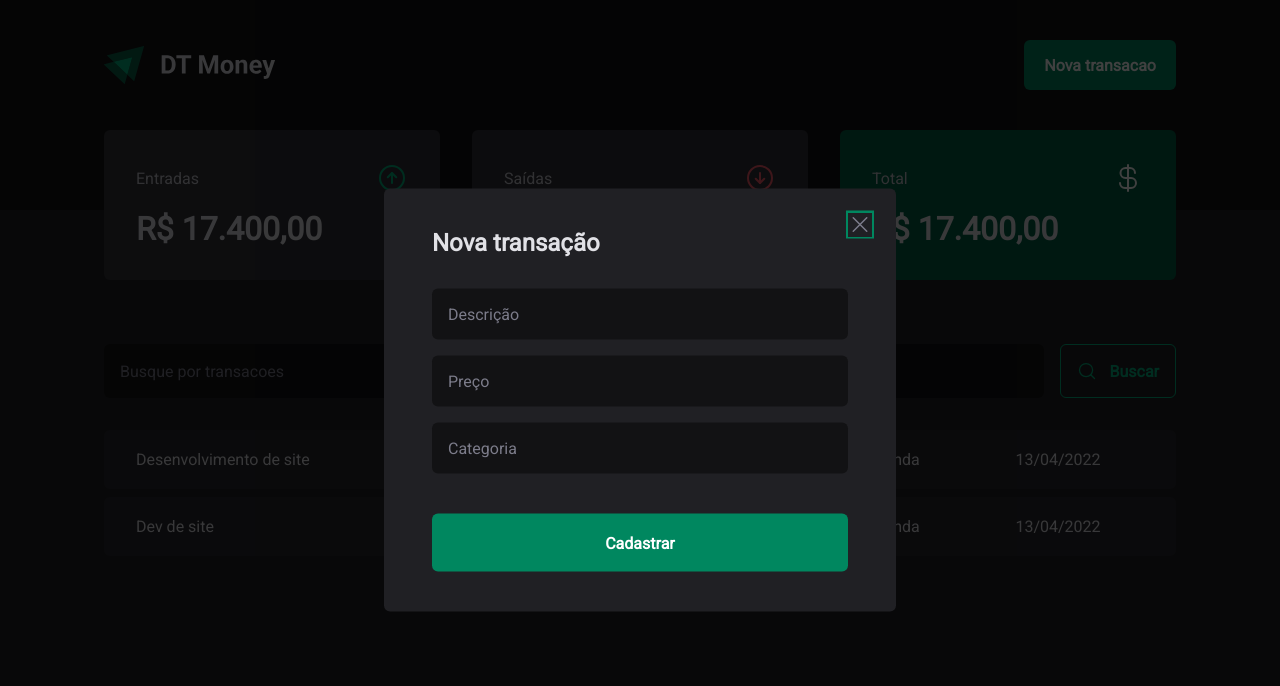
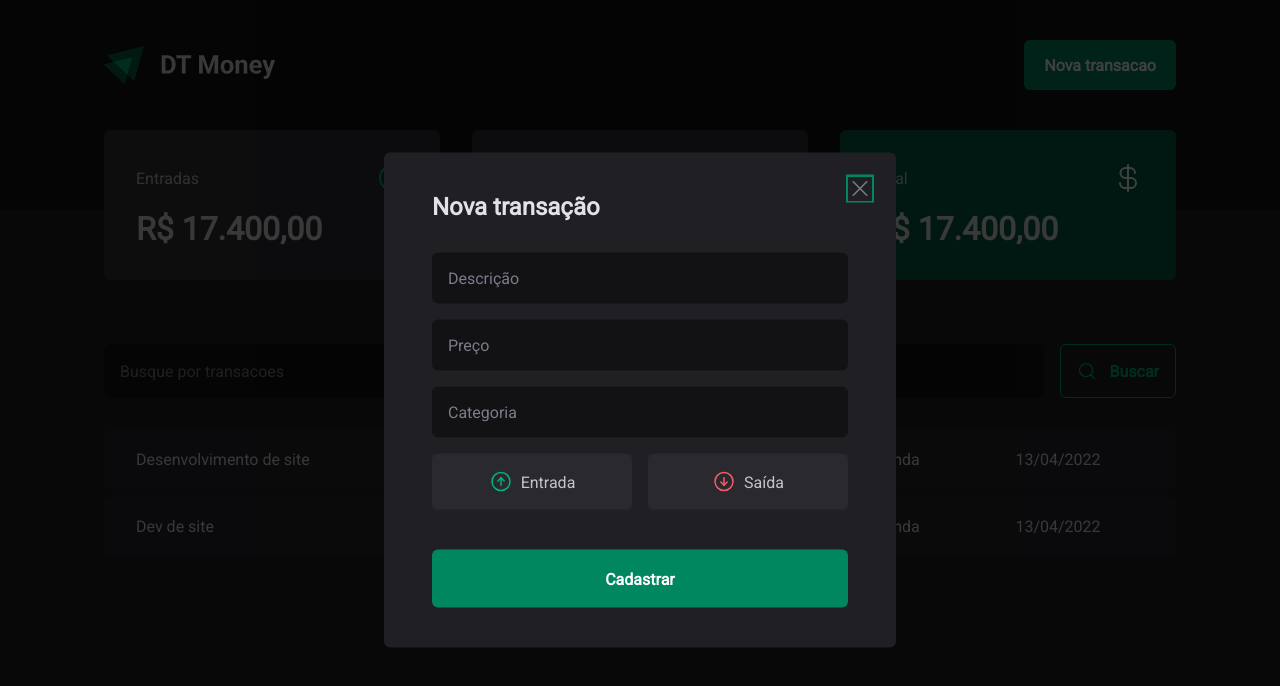
Before and after one commit to Carlos-Castro11/DT-Money, a React (Vite) app: page / in a window 1280 px wide. Both pictures are taken after a click on the button "Nova transacao". Shown: the top 686 px of the page. Built offline with nearby package versions, Linux system fonts and the light colour scheme.

Commit message:
Add modal buttons styles

```diff
--- a/package.json
+++ b/package.json
@@ -11,6 +11,7 @@
   },
   "dependencies": {
     "@radix-ui/react-dialog": "^1.0.5",
+    "@radix-ui/react-radio-group": "^1.1.3",
     "phosphor-react": "^1.4.1",
     "react": "^18.2.0",
     "react-dom": "^18.2.0",
--- a/src/components/NewTransactionModal/index.tsx
+++ b/src/components/NewTransactionModal/index.tsx
@@ -1,4 +1,4 @@
-import { X } from 'phosphor-react';
+import { ArrowCircleDown, ArrowCircleUp, X } from 'phosphor-react';
 import * as S from './styles';
 import * as Dialog from '@radix-ui/react-dialog';
 
@@ -17,6 +17,17 @@
           <input type='number' placeholder='Preço' required />
           <input type='text' placeholder='Categoria' required />
 
+          <S.TransactionType>
+            <S.TransactionTypeButton variant='income' value='income'>
+              <ArrowCircleUp size={24} />
+              Entrada
+            </S.TransactionTypeButton>
+            <S.TransactionTypeButton variant='outcome' value='outcome'>
+              <ArrowCircleDown size={24} />
+              Saída
+            </S.TransactionTypeButton>
+          </S.TransactionType>
+
           <button type='submit'>Cadastrar</button>
         </form>
       </S.Content>
--- a/src/components/NewTransactionModal/styles.ts
+++ b/src/components/NewTransactionModal/styles.ts
@@ -1,5 +1,6 @@
 import styled from 'styled-components';
 import * as Dialog from '@radix-ui/react-dialog';
+import * as RadioGroup from '@radix-ui/react-radio-group';
 
 export const Overlay = styled(Dialog.Overlay)`
   position: fixed;
@@ -68,3 +69,53 @@
   cursor: pointer;
   color: ${(props) => props.theme['gray-500']};
 `;
+
+export const TransactionType = styled(RadioGroup.Root)`
+  display: grid;
+  grid-template-columns: repeat(2, 1fr);
+  gap: 1rem;
+  margin-top: 0%.5rem;
+`;
+
+interface TransactionTypeButtonProps {
+  variant: 'income' | 'outcome';
+}
+
+export const TransactionTypeButton = styled(
+  RadioGroup.Item
+)<TransactionTypeButtonProps>`
+  background: ${(props) => props.theme['gray-700']};
+  padding: 1rem;
+  display: flex;
+  align-items: center;
+  justify-content: center;
+  gap: 0.5rem;
+  border-radius: 6px;
+  cursor: pointer;
+  border: 0;
+  color: ${(props) => props.theme['gray-300']};
+
+  svg {
+    color: ${(props) =>
+      props.variant === 'income'
+        ? props.theme['green-300']
+        : props.theme['red-300']};
+  }
+
+  &[data-state='unchecked']:hover {
+    background: ${(props) => props.theme['gray-600']};
+    transition: background-color 0.2s;
+  }
+
+  &[data-state='checked'] {
+    color: ${(props) => props.theme.white};
+    background: ${(props) =>
+      props.variant === 'income'
+        ? props.theme['green-500']
+        : props.theme['red-500']};
+
+    svg {
+      color: ${(props) => props.theme.white};
+    }
+  }
+`;
```
Also changed, not shown: 1 other file (tests, documents, lock files or other folders).
